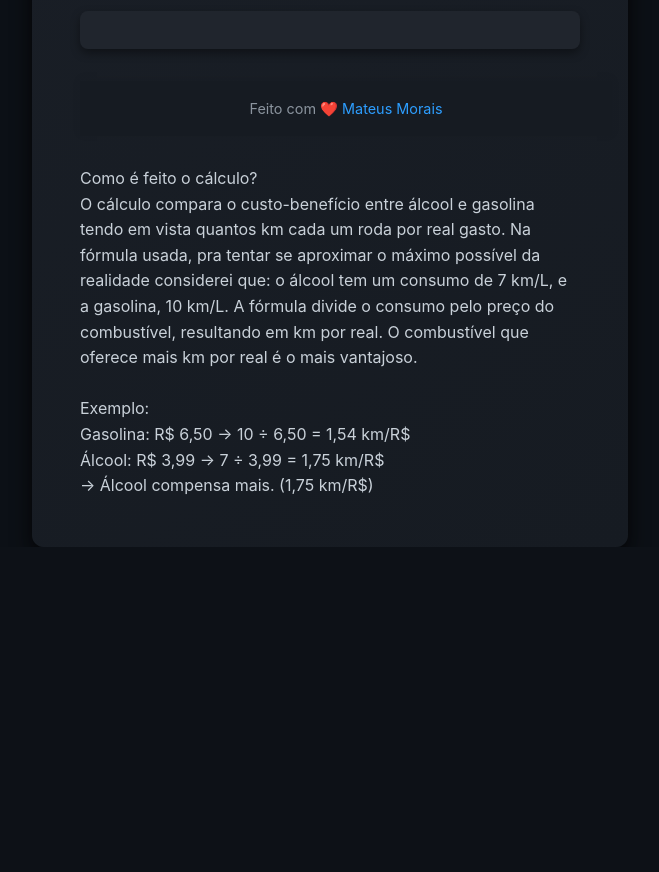
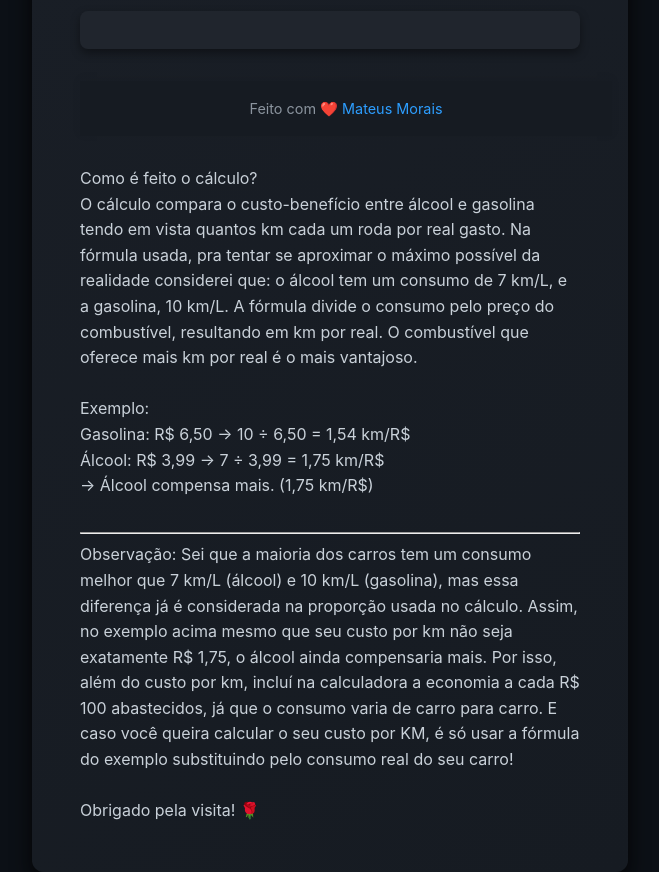
Before and after one commit to mateusmoraiss/etanois-ou-gasosa, a plain HTML site: page index.html in a window 1280 px wide. Shown: the part 460-1332 px from the top of the page, without its empty margins (310-969 px from the left). Before the commit the page ends 1007 px from the top, so only its background shows below. Drawn offline with Linux system fonts and the light colour scheme.

Commit message:
30/01/2025 update
14:09

```diff
--- a/index.html
+++ b/index.html
@@ -52,6 +52,11 @@ O cálculo compara o custo-benefício entre álcool e gasolina tendo em vista qu
 o álcool tem um consumo de 7 km/L, e a gasolina, 10 km/L. A fórmula divide o consumo pelo preço do combustível,
  resultando em km por real. O combustível que oferece mais km por real é o mais vantajoso. <br> <br>
  Exemplo: <br> Gasolina: R$ 6,50 → 10 ÷ 6,50 = 1,54 km/R$ <br> Álcool: R$ 3,99 → 7 ÷ 3,99 = 1,75 km/R$ <br> → Álcool compensa mais. (1,75 km/R$)
+ <br> <br><hr> Observação: Sei que a maioria dos carros tem um consumo melhor que 7 km/L (álcool) e 10 km/L (gasolina), mas essa
+  diferença já é considerada na proporção usada no cálculo. Assim, no exemplo acima mesmo que seu custo por km não
+   seja exatamente R$ 1,75, o álcool ainda compensaria mais. Por isso, além do custo por km, incluí na calculadora a economia a
+   cada R$ 100 abastecidos, já que o consumo varia de carro para carro. E caso você queira calcular o seu custo por KM, é só usar a fórmula do exemplo
+   substituindo pelo consumo real do seu carro! <br> <br> Obrigado pela visita! 🌹
         </div>
     </div>
 
```
